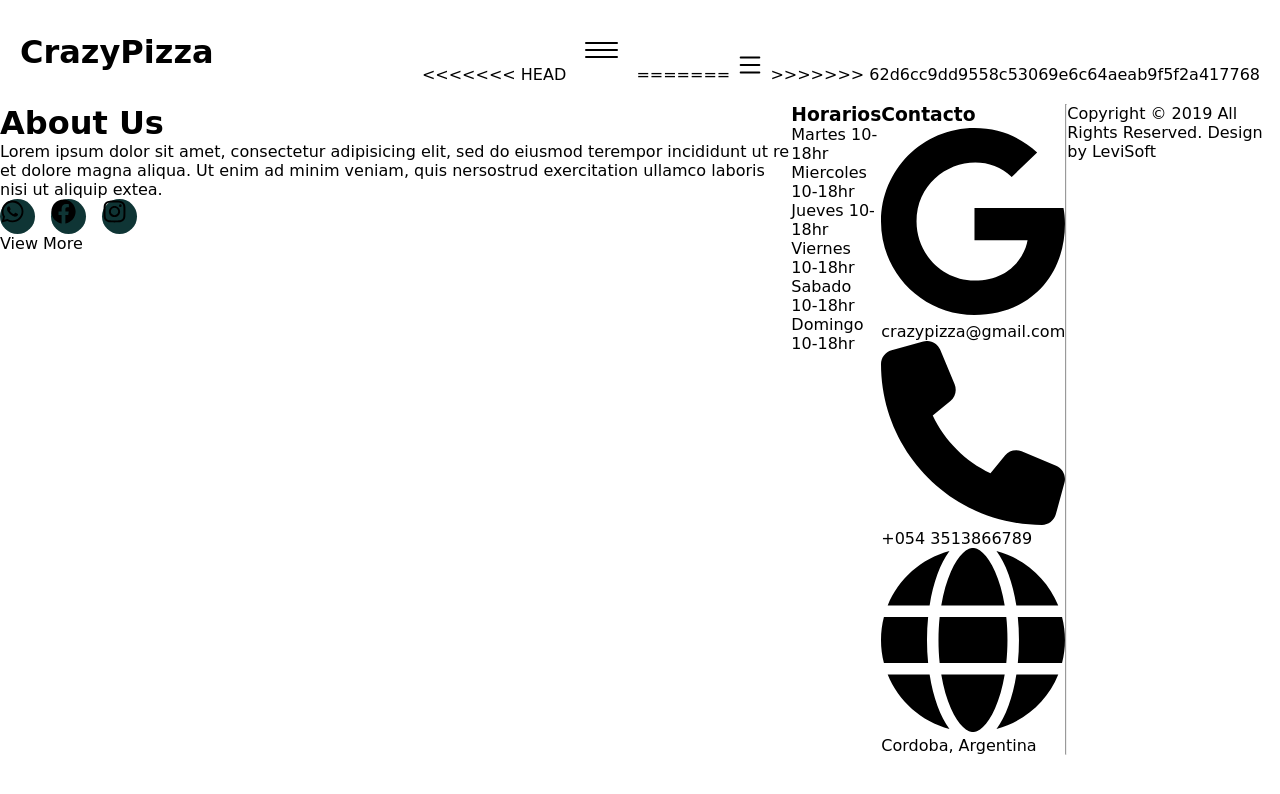
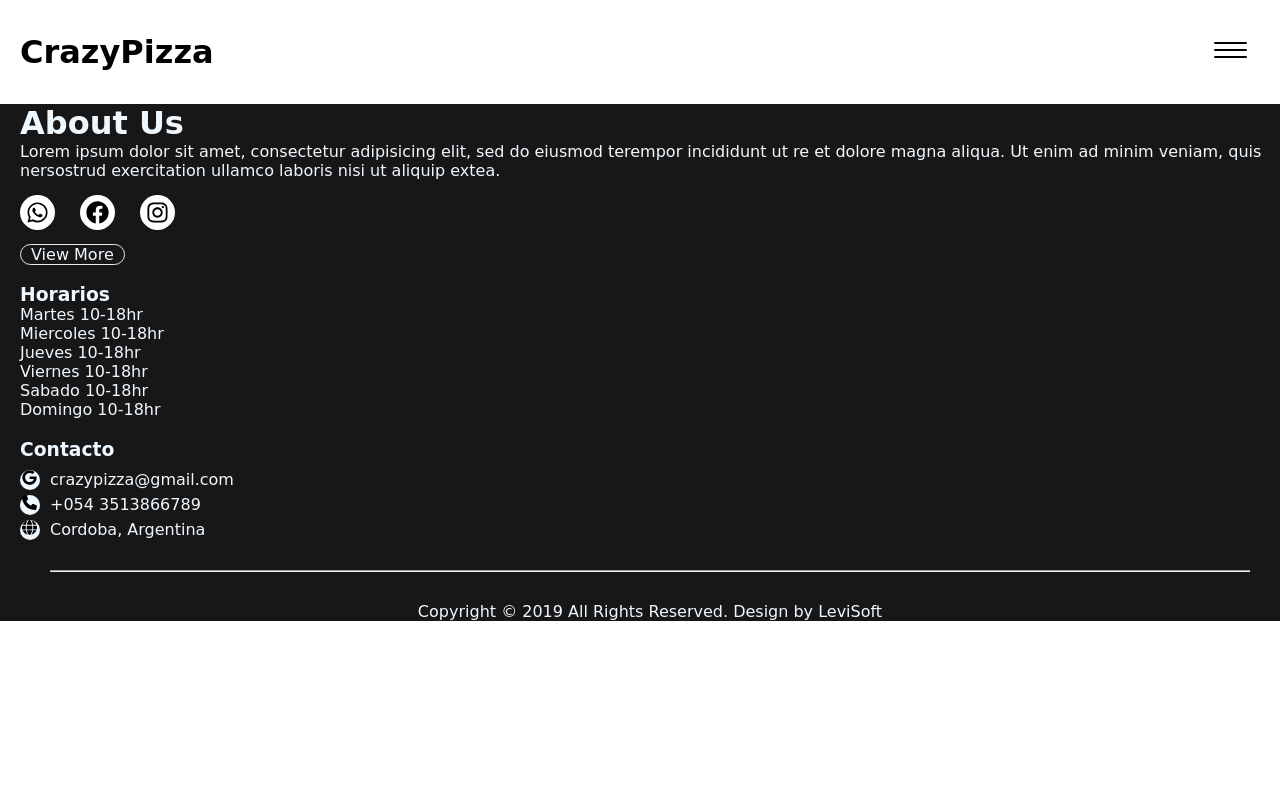
Before and after one commit to matiasillaness/restaurant-1, a plain HTML site: page index.html in a window 1280 px wide. Drawn offline with nearby package versions, Linux system fonts and the light colour scheme; files that its build step writes are made by us from their sources.

Commit message:
solucionando colapso

```diff
--- a/index.html
+++ b/index.html
@@ -5,7 +5,7 @@
     <meta charset="UTF-8" />
     <meta http-equiv="X-UA-Compatible" content="IE=edge" />
     <meta name="viewport" content="width=device-width, initial-scale=1.0" />
-    <link rel="stylesheet" href="./css/style.css" />
+    <link rel="stylesheet" href="./sass/style.css" />
     <title>Crazy Pizza</title>
 </head>
 
@@ -16,7 +16,6 @@
                 <h1>CrazyPizza</h1>
                 <div class="header-main-logo__line"></div>
                 <div id="btn-mbl-nav">
-<<<<<<< HEAD
                     <button class="">
                         <span class="top-line">
 
@@ -28,13 +27,6 @@
 
                         </span>
                     </button>
-=======
-                    <svg xmlns="http://www.w3.org/2000/svg" width="16" height="16" fill="currentColor"
-                        class="bi bi-list" viewBox="0 0 16 16">
-                        <path fill-rule="evenodd"
-                            d="M2.5 12a.5.5 0 0 1 .5-.5h10a.5.5 0 0 1 0 1H3a.5.5 0 0 1-.5-.5zm0-4a.5.5 0 0 1 .5-.5h10a.5.5 0 0 1 0 1H3a.5.5 0 0 1-.5-.5zm0-4a.5.5 0 0 1 .5-.5h10a.5.5 0 0 1 0 1H3a.5.5 0 0 1-.5-.5z" />
-                    </svg>
->>>>>>> 62d6cc9dd9558c53069e6c64aeab9f5f2a417768
                 </div>
 
             </div>
--- a/sass/layout/_footer.scss
+++ b/sass/layout/_footer.scss
@@ -8,11 +8,7 @@ footer {
     margin-left: 20px;
 
     .footer__section--about{
-<<<<<<< HEAD
-
-=======
         margin-bottom: 20px;
->>>>>>> 62d6cc9dd9558c53069e6c64aeab9f5f2a417768
         .footer__section--about--ul{
             margin-top: 15px;
             margin-bottom: 15px;
@@ -23,12 +19,6 @@ footer {
                height: 35px;
                width: 35px;
                border-radius: 30px;
-<<<<<<< HEAD
-
-                svg{
-                    height: 25px;
-                    width: 25px;
-=======
                 @include flexDisplayContentAlign(flex,center,center);
                 transition: all 0.5s;
                 &:hover{
@@ -39,7 +29,6 @@ footer {
                         width: 26px;
                         height: 26px;
                     }
->>>>>>> 62d6cc9dd9558c53069e6c64aeab9f5f2a417768
                 }
             }
         }
```
Also changed, not shown: sass/style.css (deleted), 1 other file.
